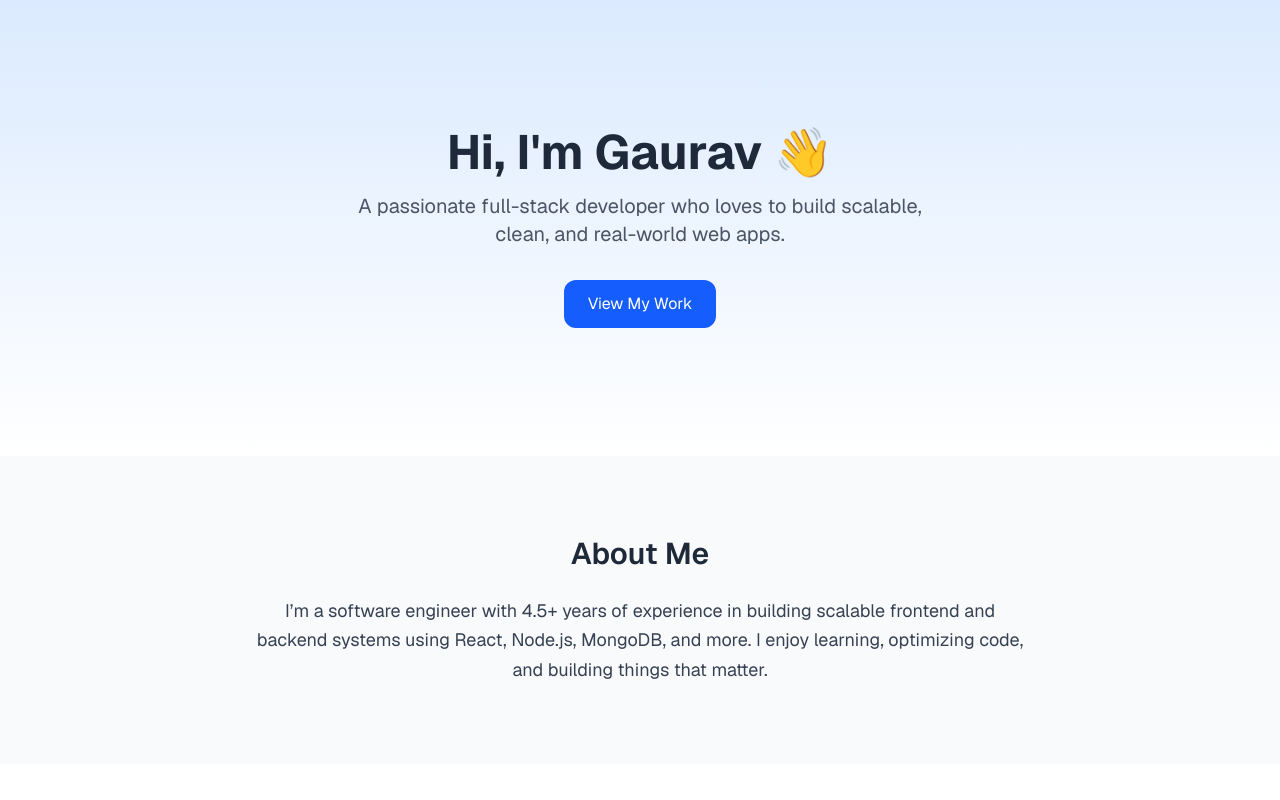
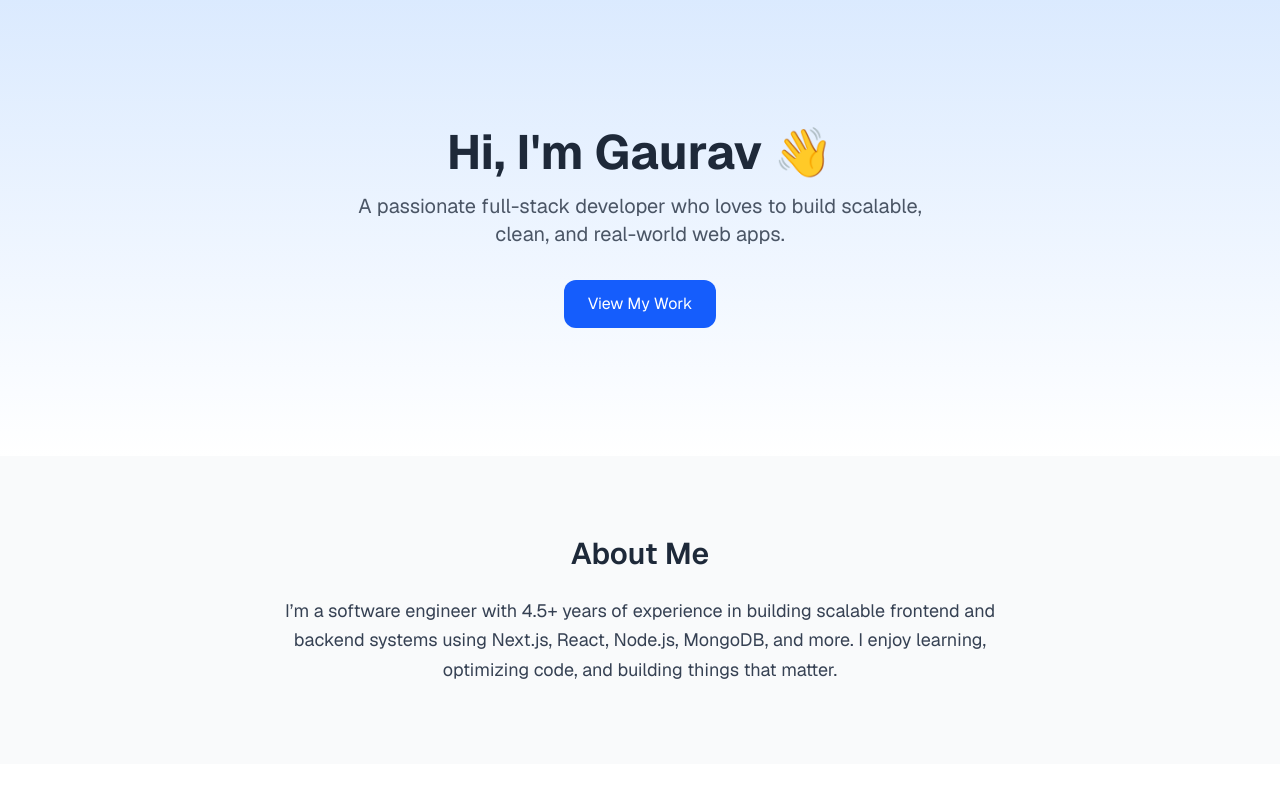
Before and after one commit to Gaurav-Kumar7903/test-next-app, a Next.js app: page / in a window 1280 px wide. Shown: the top 800 px of the page. Built offline with nearby package versions, Linux system fonts and the light colour scheme.

Commit message:
fix/about me (#1)
update about me section

```diff
--- a/packages/home.tsx/index.tsx
+++ b/packages/home.tsx/index.tsx
@@ -19,7 +19,7 @@ export default function Home() {
       <section className="py-20 px-6 bg-gray-50">
         <h2 className="text-3xl font-semibold text-center mb-6">About Me</h2>
         <div className="max-w-3xl mx-auto text-lg text-gray-700 leading-relaxed text-center">
-          I’m a software engineer with 4.5+ years of experience in building scalable frontend and backend systems using
+          I’m a software engineer with 4.5+ years of experience in building scalable frontend and backend systems using Next.js,
           React, Node.js, MongoDB, and more. I enjoy learning, optimizing code, and building things that matter.
         </div>
       </section>
```
